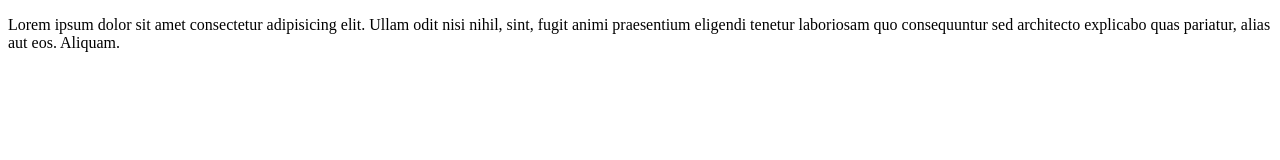
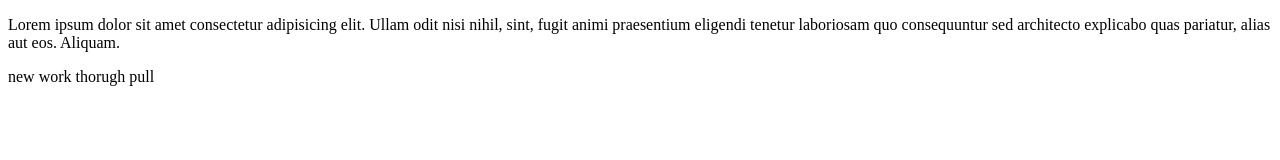
Before and after one commit to farihafari/batch9c1-dism, a plain HTML site: page github/index.html in a window 1280 px wide. Drawn offline with Linux system fonts and the light colour scheme.

Commit message:
pull data commit

```diff
--- a/github/index.html
+++ b/github/index.html
@@ -9,5 +9,6 @@
     <div>
         <p>Lorem ipsum dolor sit amet consectetur adipisicing elit. Ullam odit nisi nihil, sint, fugit animi praesentium eligendi tenetur laboriosam quo consequuntur sed architecto explicabo quas pariatur, alias aut eos. Aliquam.</p>
     </div>
+    <p>new work thorugh pull</p>
 </body>
 </html>
```
